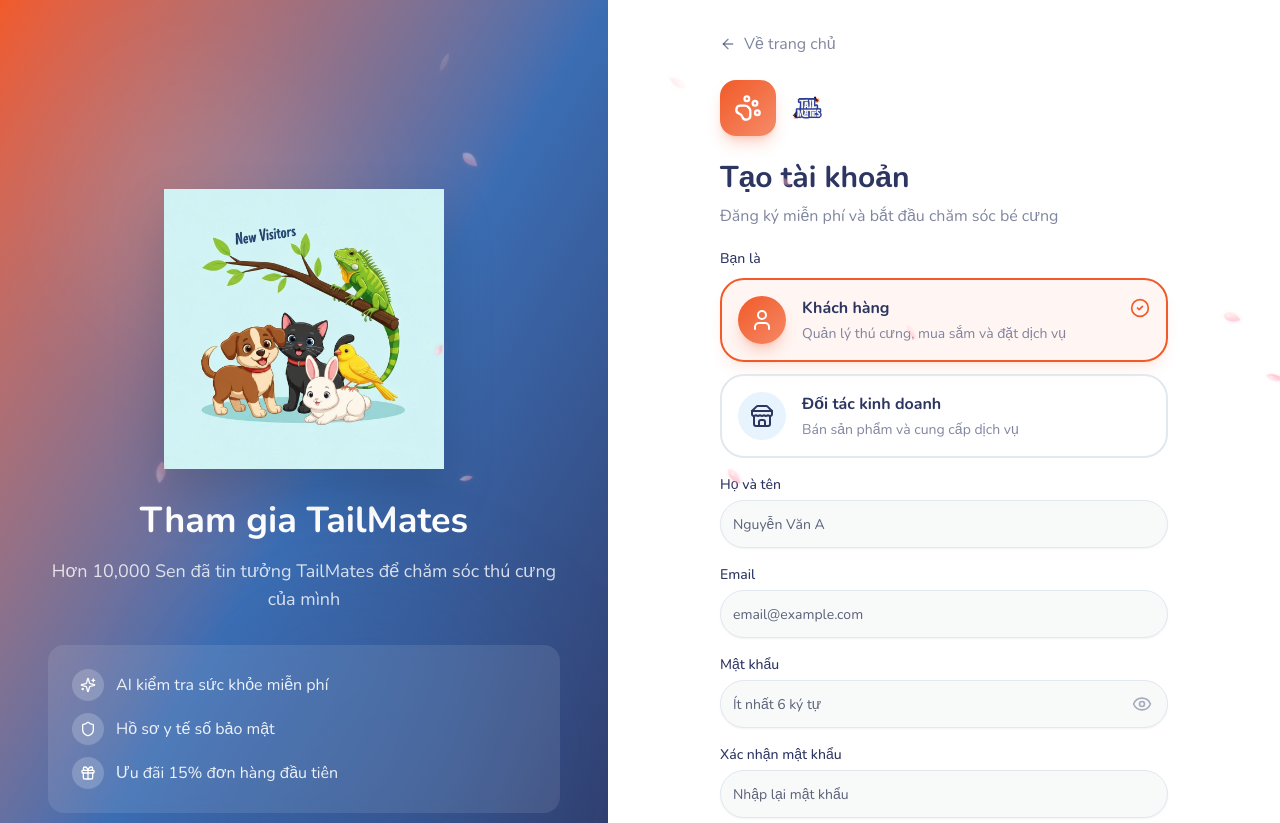
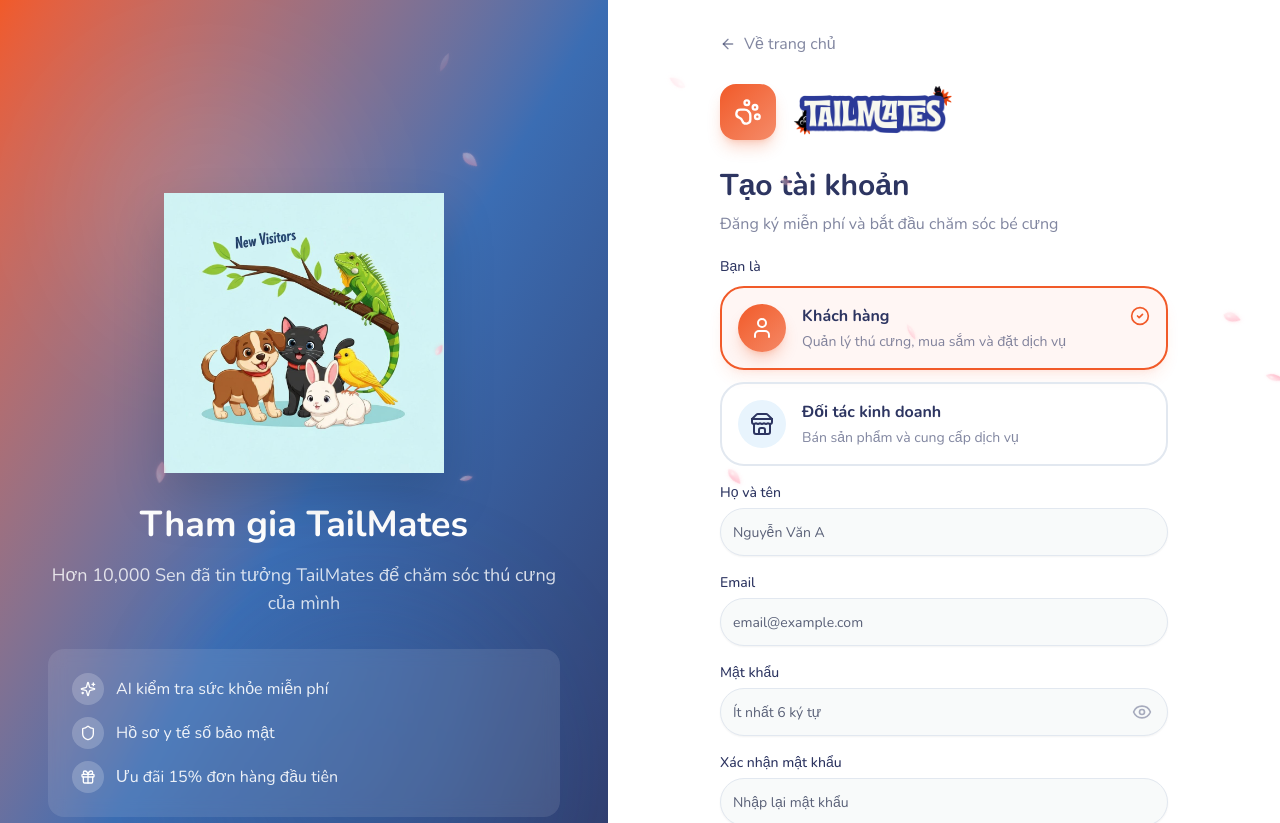
Before and after one commit to Duongo16/TailMates_PetCareWeb, a Next.js app: page /register in a window 1280 px wide. Shown: the top 823 px of the page. Built offline with nearby package versions, Linux system fonts and the light colour scheme.

Commit message:
fix logo

```diff
--- a/app/register/page.tsx
+++ b/app/register/page.tsx
@@ -149,7 +149,7 @@ export default function RegisterPage() {
                   >
                     <PawPrint className="w-7 h-7 text-white" />
                   </motion.div>
-                  <Image src="/images/avarta.png" alt="TailMates" width={120} height={40} className="h-10 w-auto" />
+                  <Image src="/images/logo-ngang.png" alt="TailMates" width={120} height={40} className="sm:h-16 h-8 w-auto" />
                 </div>
               </FadeIn>
               <FadeIn delay={0.2}>
--- a/components/homepage.tsx
+++ b/components/homepage.tsx
@@ -187,7 +187,7 @@ export function Homepage() {
           <div className="max-w-7xl mx-auto px-4 sm:px-6 lg:px-8">
             <div className="flex items-center justify-between h-16">
               <Link href="/" className="flex items-center gap-2">
-                <Image src="/images/avarta.png" alt="TailMates" width={120} height={40} className="h-10 w-auto" />
+                <Image src="/images/logo-ngang.png" alt="TailMates" width={120} height={40} className="sm:h-16 h-8 w-auto" />
               </Link>
 
               <nav className="hidden md:flex items-center gap-8">
```
